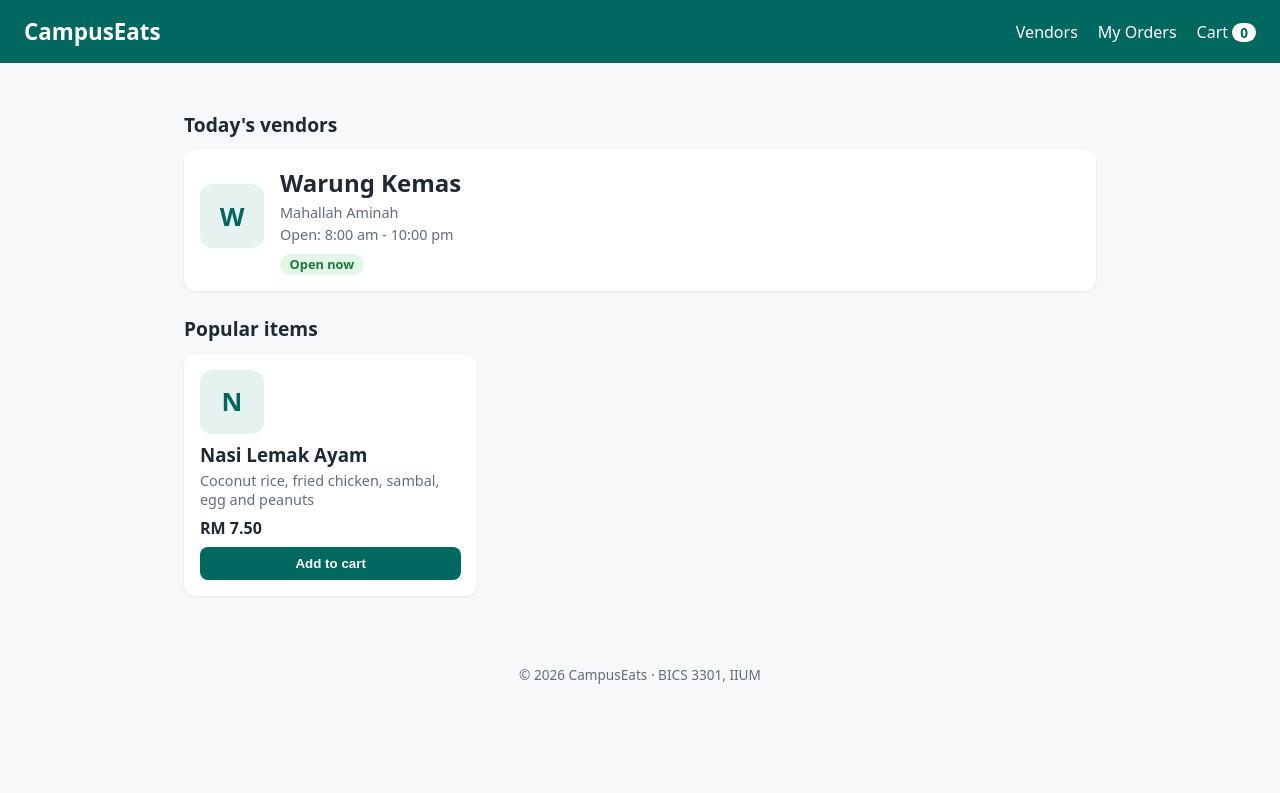
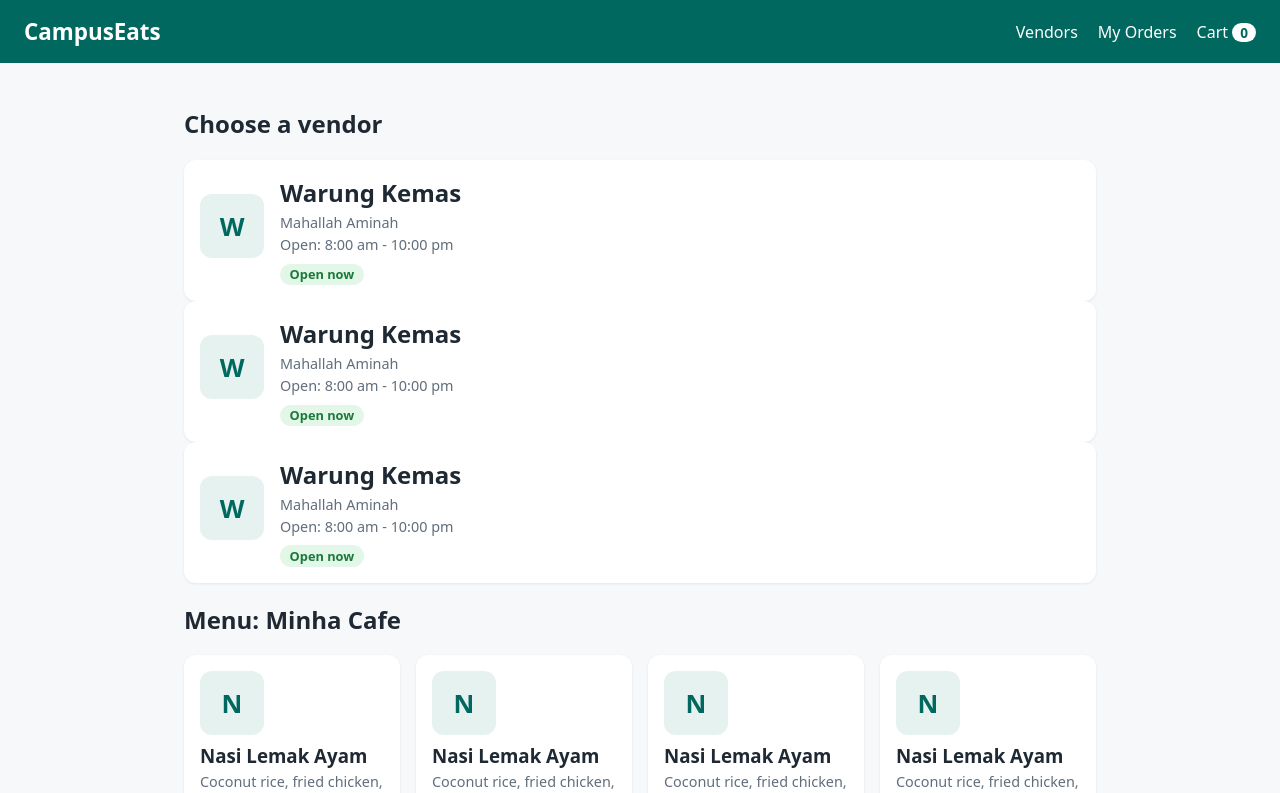
Before and after one commit to aishahmaisara2026/campuseats-2415896, a React (Vite) app: page / in a window 1280 px wide. Shown: the top 793 px of the page. Built offline with nearby package versions, Linux system fonts and the light colour scheme.

Commit message:
Give components props, render lists and add state and events

```diff
--- a/src/App.jsx
+++ b/src/App.jsx
@@ -1,21 +1,41 @@
-import Header from './components/Header.jsx'
-import VendorCard from './components/VendorCard.jsx'
-import MenuItemCard from './components/MenuItemCard.jsx'
-import Footer from './components/Footer.jsx'
+import { useState } from 'react'
+import vendors from './data/vendors'
+import Header from './components/Header'
+import VendorCard from './components/VendorCard'
+import MenuList from './components/MenuList'
+import Footer from './components/Footer'
+
 function App() {
+  const [selectedVendorId, setSelectedVendorId] = useState(vendors[0].id)
+  const [cart, setCart] = useState([])
+
+  const selectedVendor = vendors.find((v) => v.id === selectedVendorId)
+
+  const handleAddToCart = (item) => {
+    setCart((prev) => [...prev, item])
+  }
+
   return (
     <>
- <Header />
+      <Header cartCount={cart.length} />
       <main className="container">
         <section>
- <h2 className="section-title">Today's vendors</h2>
- <VendorCard />
+          <h2>Choose a vendor</h2>
+          <div className="vendor-grid">
+            {vendors.map((vendor) => (
+              <VendorCard
+                key={vendor.id}
+                vendor={vendor}
+                isSelected={vendor.id === selectedVendorId}
+                onSelect={setSelectedVendorId}
+              />
+            ))}
+          </div>
         </section>
+
         <section>
- <h2 className="section-title">Popular items</h2>
- <div className="grid">
- <MenuItemCard />
- </div>
+          <h2>Menu: {selectedVendor ? selectedVendor.name : ''}</h2>
+          <MenuList items={selectedVendor?.menu || []} onAdd={handleAddToCart} />
         </section>
       </main>
       <Footer />
```
Lines whose indentation alone changed are shown as unchanged.
